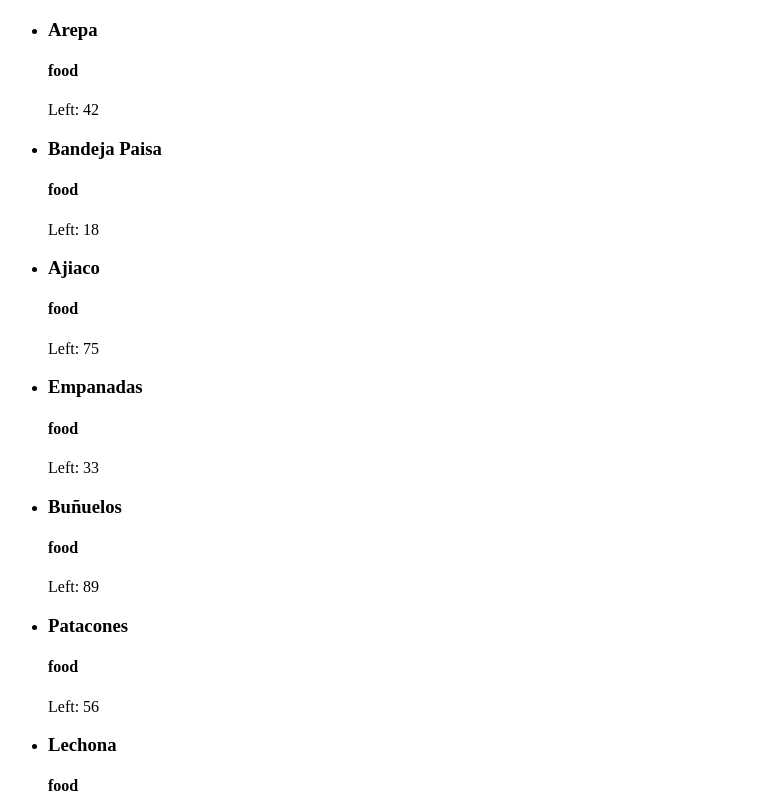
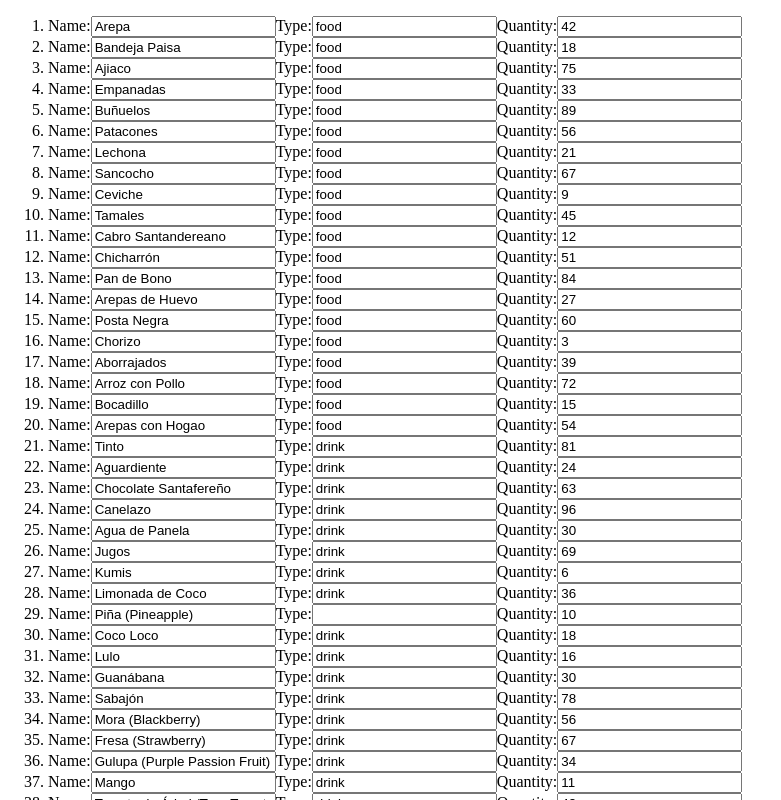
Before and after one commit to Carlosvalderrama93/foodList, a React (Vite) app: page / in a window 1280 px wide. Shown: the top 800 px of the page, without its empty margins (0-781 px from the left). Built offline with nearby package versions, Linux system fonts and the light colour scheme.

Commit message:
Feat: Now all the props of each element in foodList can be updated.

```diff
--- a/src/components/Food.jsx
+++ b/src/components/Food.jsx
@@ -1,12 +1,59 @@
-import React from "react";
+import React, { useContext, useEffect, useState } from "react";
+import { FoodContext } from "../other/FoodProvider";
 
 function Food({ food }) {
-  const { id, name, type, quantity } = food;
+  const { foodList, setFoodList } = useContext(FoodContext);
+  const [currentFood, setCurrentFood] = useState(food);
+  const [isEditing, setIsEditing] = useState(false);
+
+  function handleChangeFoodProp(e) {
+    const key = e.target.attributes.property.value;
+    const newCurrentFood = {
+      ...currentFood,
+      [key]: e.target.value,
+    };
+
+    setCurrentFood(newCurrentFood);
+    setIsEditing(true);
+  }
+
+  useEffect(() => {
+    if (isEditing) {
+      const copyList = foodList.map((foodEl) => {
+        if (foodEl.id === currentFood.id) return currentFood;
+        return foodEl;
+      });
+      setFoodList([...copyList]);
+      setIsEditing(false);
+    }
+  }, [isEditing]);
+
   return (
-    <li key={id}>
-      <h3>{name}</h3>
-      <h4> {type} </h4>
-      <p>Left: {quantity}</p>
+    <li key={currentFood.id}>
+      <label>
+        Name:
+        <input
+          value={currentFood.name}
+          property={"name"}
+          onChange={handleChangeFoodProp}
+        />
+      </label>
+      <label>
+        Type:
+        <input
+          value={currentFood.type}
+          property={"type"}
+          onChange={handleChangeFoodProp}
+        />
+      </label>
+      <label>
+        Quantity:
+        <input
+          value={currentFood.quantity}
+          property={"quantity"}
+          onChange={handleChangeFoodProp}
+        />
+      </label>
     </li>
   );
 }
--- a/src/components/FoodList.jsx
+++ b/src/components/FoodList.jsx
@@ -6,11 +6,11 @@ function FoodList() {
   const { foodList } = useContext(FoodContext);
 
   return (
-    <ul>
+    <ol>
       {foodList.map((food) => (
         <Food food={food} />
       ))}
-    </ul>
+    </ol>
   );
 }
 
--- a/src/other/FoodProvider.jsx
+++ b/src/other/FoodProvider.jsx
@@ -1,10 +1,15 @@
-import React, { createContext, useState } from "react";
+import React, { createContext, useEffect, useState } from "react";
 import { foodList as data } from "./foodList";
 
 const FoodContext = createContext();
+const defaultData = JSON.parse(localStorage.getItem("data")) ?? data;
 
 function FoodProvider({ children }) {
-  const [foodList, setFoodList] = useState(data);
+  const [foodList, setFoodList] = useState(defaultData);
+
+  useEffect(() => {
+    localStorage.setItem("data", JSON.stringify(foodList));
+  }, [foodList]);
 
   return (
     <FoodContext.Provider value={{ foodList, setFoodList }}>
```
